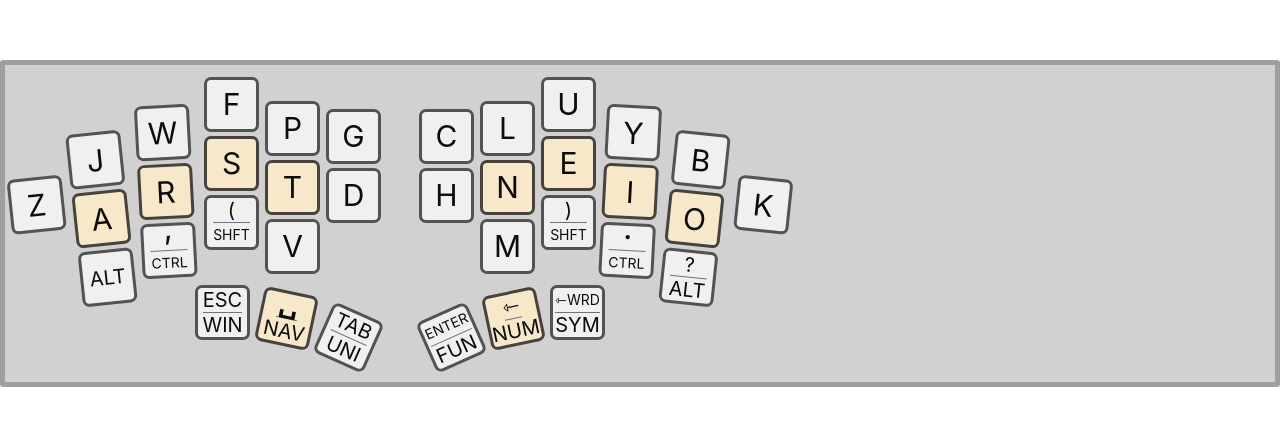
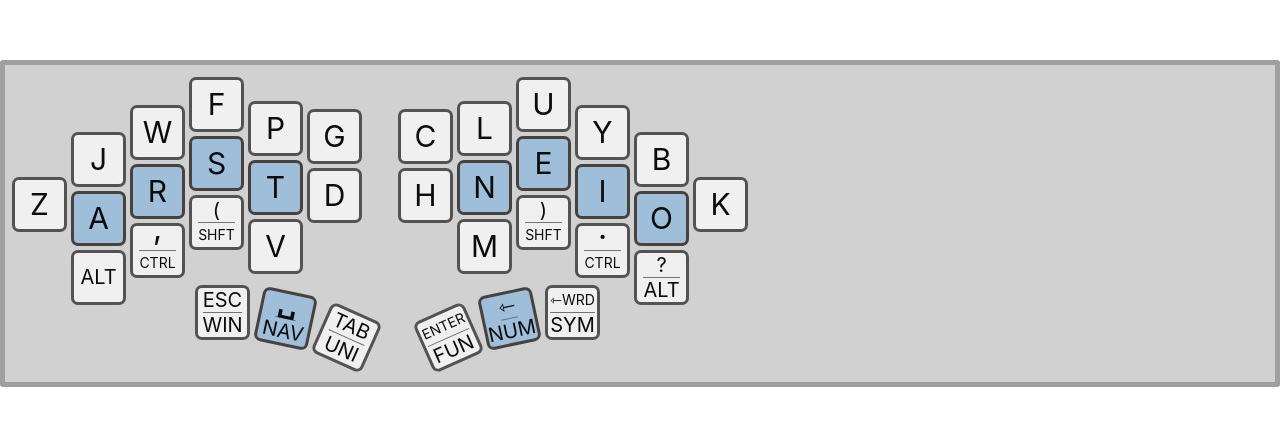
Before and after one commit to SecretPocketCat/layout_overlay, a Vue app: page / in a window 1280 px wide. Shown: the part 177-602 px from the top of the page. Built offline with nearby package versions, Linux system fonts and the light colour scheme.

Commit message:
caps, client cleanup

```diff
--- a/src/App.vue
+++ b/src/App.vue
@@ -18,7 +18,7 @@ let layerChangeCount = ref(0);
 
 const layers = [
   alphaLayer,
-  null,
+  alphaLayer,
   navLayer,
   numLayer,
   symLayer,
@@ -46,12 +46,14 @@ if ((window as any).__TAURI__) {
 </script>
 
 <template>
+  <div>
     <LayoutLayer
       v-if="layer"
       :layer="layer"
       :key="layerChangeCount"
       class="layout"
     />
+  </div>
 </template>
 
 <style lang="scss" scoped>
--- a/src/components/LayoutKey.vue
+++ b/src/components/LayoutKey.vue
@@ -1,7 +1,7 @@
 <script setup lang="ts">
 import { computed } from "@vue/reactivity";
-import KeyLabelRow from "./KeyLabelRow.vue";
 import { KeyLabel } from "../boardLayout";
+import LabelRow from "./LayoutKeyLabelRow.vue";
 
 interface KeyProps {
   label: KeyLabel;
@@ -33,8 +33,8 @@ const keyStyle = computed(() => {
 <template>
   <div :style="keyStyle" :class="{ home: home }" class="key">
     <div v-for="(r, i) in rows" :key="i">
-      <KeyLabelRow :label="r" :row-count="rows.length" />
-      <hr v-if="i < rows.length - 1" class="border-t-gray-500" />
+      <LabelRow :label="r" :row-count="rows.length" />
+      <hr v-if="i < rows.length - 1" class="border-t-gray-500 w-full" />
     </div>
   </div>
 </template>
@@ -45,7 +45,7 @@ $border-col: rgb(83, 83, 83);
 .key {
   background-color: rgb(240, 240, 240);
   color: rgb(12, 12, 12);
-  margin: 2px 3px;
+  margin: 2px;
   border-radius: 7px;
   display: grid;
   justify-content: center;
@@ -54,7 +54,8 @@ $border-col: rgb(83, 83, 83);
 }
 
 .home {
+  $accent-col: rgb(159, 190, 218);
+  background-color: $accent-col;
   border-color: rgb(72, 66, 62);
-  background-color: rgb(246, 232, 201);
 }
 </style>
--- a/src/components/LayoutLayer.vue
+++ b/src/components/LayoutLayer.vue
@@ -1,5 +1,4 @@
 <script setup lang="ts">
-import { computed } from "@vue/reactivity";
 import { BoardLayer, KeyLabel } from "../boardLayout";
 import LayoutKey from "./LayoutKey.vue";
 
@@ -24,15 +23,15 @@ const columns: LayerColumn[] = [
   // left
   {
     keys: props.layer.left.pinkyOuter as any,
-    styleClass: "mt-[100px] rotate-[-6deg]",
+    styleClass: "mt-[100px]",
   },
   {
     keys: props.layer.left.pinky as any,
-    styleClass: "mt-[55px] mr-1 rotate-[-6deg]",
+    styleClass: "mt-[55px]",
   },
   {
     keys: props.layer.left.ring as any,
-    styleClass: "mt-7 rotate-10 mr-1 rotate-[-3deg]",
+    styleClass: "mt-7",
   },
   {
     keys: props.layer.left.middle as any,
@@ -59,15 +58,15 @@ const columns: LayerColumn[] = [
   },
   {
     keys: props.layer.right.ring as any,
-    styleClass: "mt-7 rotate-10 mr-1 rotate-[3deg]",
+    styleClass: "mt-7 rotate-10",
   },
   {
     keys: props.layer.right.pinky as any,
-    styleClass: "mt-[55px] mr-1 rotate-[6deg]",
+    styleClass: "mt-[55px]",
   },
   {
     keys: props.layer.right.pinkyOuter as any,
-    styleClass: "mt-[100px] rotate-[6deg]",
+    styleClass: "mt-[100px]",
   },
 ];
 
@@ -130,8 +129,7 @@ const thumbs: LayerThumb[] = [
         :key="i"
         :label="t.key"
         :home="t.homeKey"
-        :class="`${t.styleClass} ${thumbShift}`"
-        class="flex flex-col"
+        :class="`flex flex-col ${t.styleClass} ${thumbShift}`"
       />
     </div>
   </div>
```
Also changed, not shown: package.json (+6 -6 lines), src/components/LayoutKeyLabelRow.vue (renamed from src/components/KeyLabelRow.vue), 2 other files (tests, documents, lock files or other folders). Lines whose indentation alone changed are shown as unchanged.
